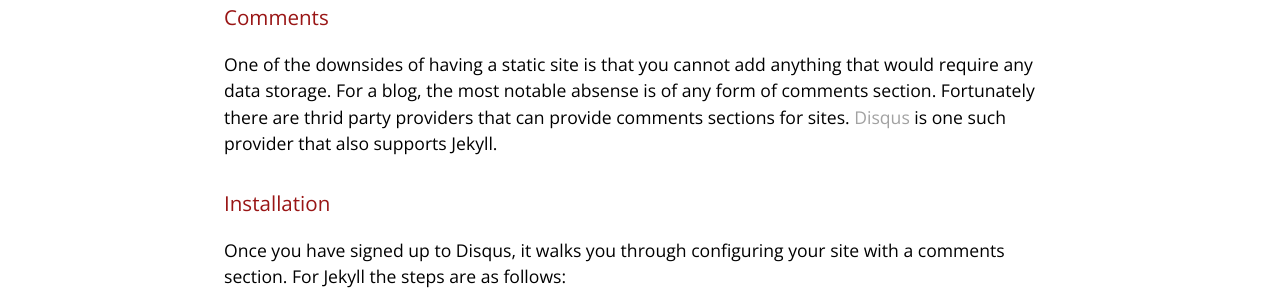
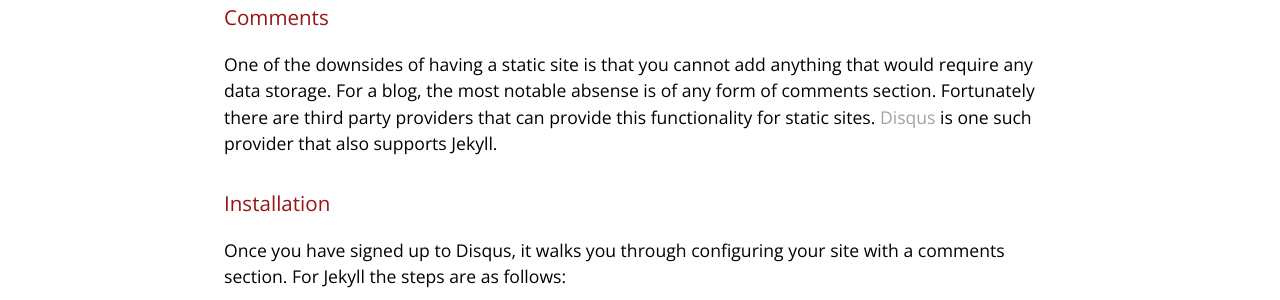
Before and after one commit to abert-on/jekyll-blog, a Jekyll site: the page built from _posts/2017-09-17-adding-comments-to-static-site.markdown, in a window 1280 px wide and 900 px high. Shown: the part 422-722 px from the top of the window. Built offline with Jekyll 4.4.1, drawn with Linux system fonts in a browser that asks for light colours; comment, search, counter and statistics services are not loaded.

Commit message:
Update 2017-09-17-adding-comments-to-static-site.markdown
Fix typo in second post

```diff
--- a/_posts/2017-09-17-adding-comments-to-static-site.markdown
+++ b/_posts/2017-09-17-adding-comments-to-static-site.markdown
@@ -7,7 +7,7 @@ categories: web html jekyll disqus static blog
 thumbnail: /assets/images/comments.png
 ---
 ### Comments
-One of the downsides of having a static site is that you cannot add anything that would require any data storage. For a blog, the most notable absense is of any form of comments section. Fortunately there are thrid party providers that can provide comments sections for sites. [Disqus](https://disqus.com) is one such provider that also supports Jekyll.
+One of the downsides of having a static site is that you cannot add anything that would require any data storage. For a blog, the most notable absense is of any form of comments section. Fortunately there are third party providers that can provide this functionality for static sites. [Disqus](https://disqus.com) is one such provider that also supports Jekyll.
 
 
 ### Installation
```
